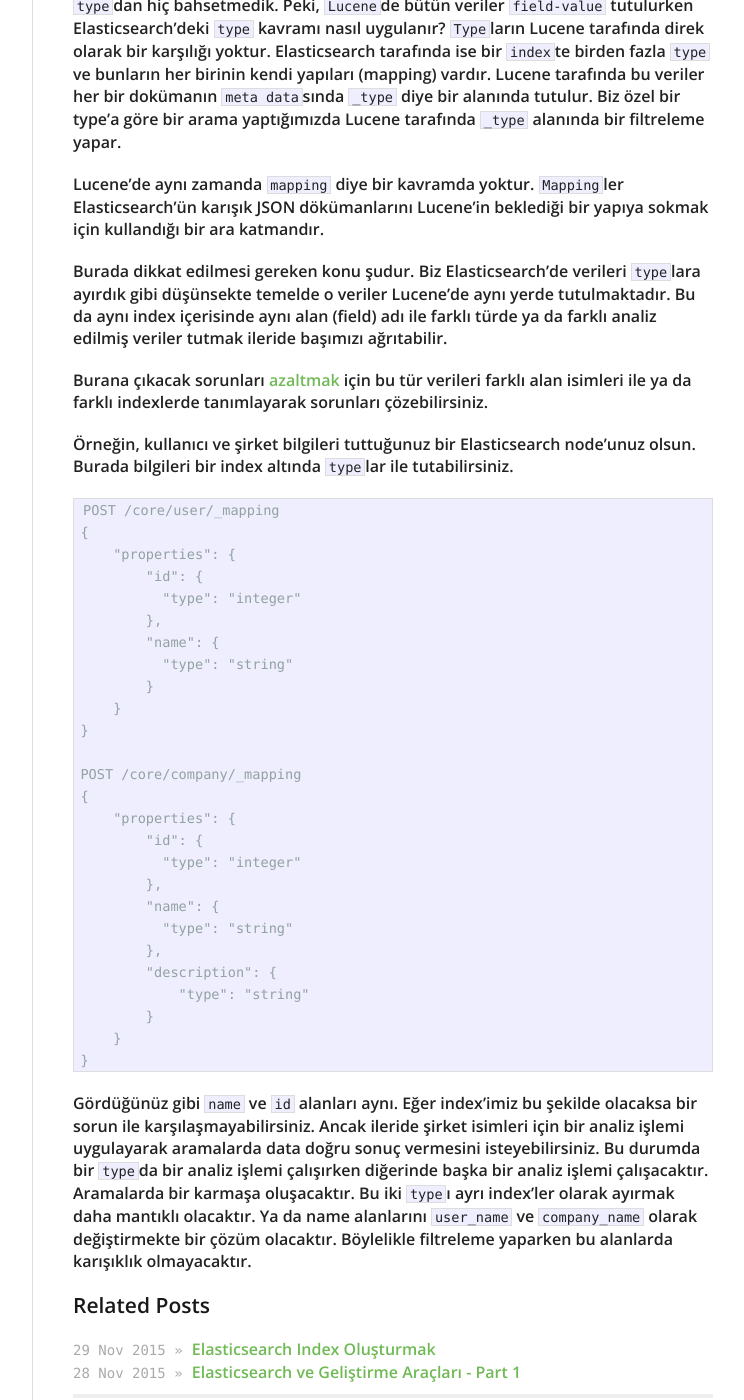
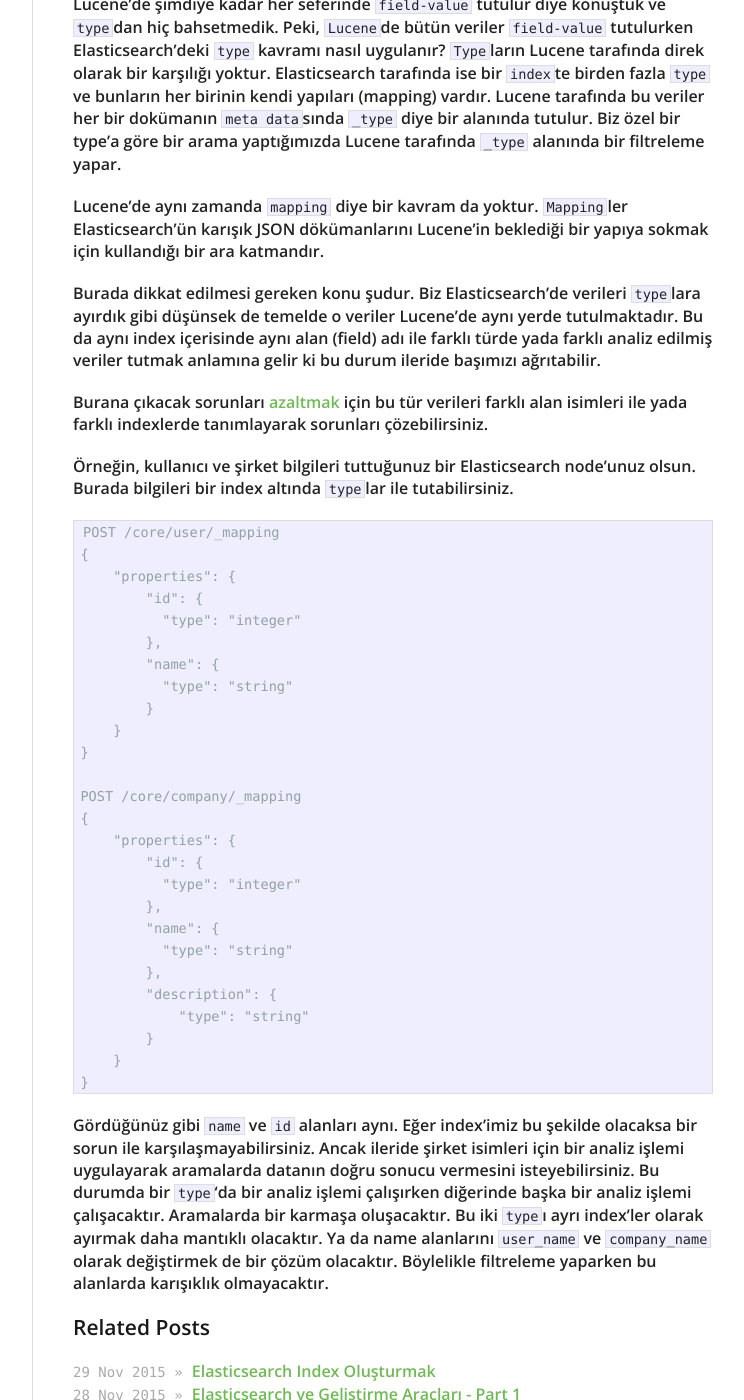
Before and after one commit to hkulekci/elasticsearch, a Jekyll site: the page built from _posts/2015-12-04-elasticsearch-type-and-mapping.md, in a window 1280 px wide and 1400 px high, scrolled down 981 px. Shown: the whole window, without its empty margins (378-1122 px from the left). Built offline with Jekyll 4.4.1, drawn with Linux system fonts in a browser that asks for light colours; nearby versions of some CDN libraries; Markdown is read by kramdown in place of the engine named in the settings; some of the changed text lies outside the part shown.

Commit message:
Bazı yazım ve tamlama düzeltmeleri yapıldı

````diff
--- a/_posts/2015-12-04-elasticsearch-type-and-mapping.md
+++ b/_posts/2015-12-04-elasticsearch-type-and-mapping.md
@@ -5,17 +5,17 @@
 - blog
 ---
 
-Elasticsearch'te `type` benzer dökümanlar sınıfıdır. Örneğin `users` adında bir index'iniz
-var. Bu index içerisinde `user` diye bir `type` oluşturabilirsiniz. Ya da kullanıcı role'lerine
+Elasticsearch'te `type` benzer dökümanlar sınıfıdır. Örneğin, `users` adında bir index'iniz
+varsa, bu index içerisinde `user` diye bir `type` oluşturabilirsiniz. Ya da kullanıcı role'lerine
 göre `type`'lar oluşturabilirsiniz. `admin`, `user`, `staff` gibi.
 
-Elasticsearch `mapping` kavramı daha önceden de belirttiğim üzere verinin yapısıdır.
-Veritabanı şeması gibi düşünün. Verilerinizin hangi alanlardan oluştuğunu ve bu
+Elasticsearch'te `mapping` kavramı, daha önceden de belirttiğim üzere verinin yapısıyla ilgilidir.
+Veritabanı şeması gibi düşünebilirsiniz. Mappingler, verilerinizin hangi alanlardan oluştuğunu, bu
 alanların tiplerinin ve özelliklerinin neler olduğunu belirtirler. Hangi alanların `index`e
-alınacağı ya da hangi alanların Lucene'de tutulacağını belirler.
+alınacağını yada hangi alanların Lucene'de tutulacağını belirler.
 
 Elasticsearch daha önceden belirttiğimiz üzere Lucene tabanlıdır. Peki Lucene
-Elasticsearch üzerinden gönderdiğimiz dökümanları nasıl görür ve nasıl saklar.
+Elasticsearch üzerinden gönderdiğimiz dökümanları nasıl görür ve nasıl saklar?
 
 Lucene'de bir döküman basit `field-value` (`alan-değer`) çiftlerini içerir. Bir alanın en az
 bir değeri ya da birden fazla değeri olmalıdır. Bazen, tek bir `string` değer analiz
@@ -39,7 +39,7 @@
 }
 ```
 
-bir hal almış olabilir. Lucene değerin `string` ya da sayı ya da tarih formatında olmasını
+bir hal almış olabilir. Lucene, değerin `string`, sayı yada tarih formatında olmasını
 önemsemez. Tüm değerler `opaque bytes` olarak kabul edilir.
 
 Lucene'de biz bir dökümanı `index`lediğimizde her bir alan (field) için değerler (values) ilgili
@@ -54,17 +54,17 @@
 `meta data`sında `_type` diye bir alanında tutulur. Biz özel bir type'a göre bir arama
 yaptığımızda Lucene tarafında `_type` alanında bir filtreleme yapar.
 
-Lucene'de aynı zamanda `mapping` diye bir kavramda yoktur. `Mapping`ler Elasticsearch'ün
+Lucene'de aynı zamanda `mapping` diye bir kavram da yoktur. `Mapping`ler Elasticsearch'ün
 karışık JSON dökümanlarını Lucene'in beklediği bir yapıya sokmak için kullandığı bir ara
 katmandır.
 
 Burada dikkat edilmesi gereken konu şudur. Biz Elasticsearch'de verileri `type`lara ayırdık
-gibi düşünsekte temelde o veriler Lucene'de aynı yerde tutulmaktadır. Bu da aynı index
-içerisinde aynı alan (field) adı ile farklı türde ya da farklı analiz edilmiş veriler tutmak
-ileride başımızı ağrıtabilir.
+gibi düşünsek de temelde o veriler Lucene'de aynı yerde tutulmaktadır. Bu da aynı index
+içerisinde aynı alan (field) adı ile farklı türde yada farklı analiz edilmiş veriler tutmak anlamına
+gelir ki bu durum ileride başımızı ağrıtabilir.
 
 Burana çıkacak sorunları [azaltmak](https://www.elastic.co/guide/en/elasticsearch/guide/current/mapping.html#_avoiding_type_gotchas)
-için bu tür verileri farklı alan isimleri ile ya da farklı indexlerde tanımlayarak sorunları
+için bu tür verileri farklı alan isimleri ile yada farklı indexlerde tanımlayarak sorunları
 çözebilirsiniz.
 
 Örneğin, kullanıcı ve şirket bilgileri tuttuğunuz bir Elasticsearch node'unuz olsun. Burada
@@ -101,8 +101,8 @@
 
 Gördüğünüz gibi `name` ve `id` alanları aynı. Eğer index'imiz bu şekilde olacaksa bir sorun ile
 karşılaşmayabilirsiniz. Ancak ileride şirket isimleri için bir analiz işlemi uygulayarak aramalarda
-data doğru sonuç vermesini isteyebilirsiniz. Bu durumda bir `type`da bir analiz işlemi çalışırken
+datanın doğru sonucu vermesini isteyebilirsiniz. Bu durumda bir `type`'da bir analiz işlemi çalışırken
 diğerinde başka bir analiz işlemi çalışacaktır. Aramalarda bir karmaşa oluşacaktır. Bu iki `type`ı
 ayrı index'ler olarak ayırmak daha mantıklı olacaktır. Ya da name alanlarını `user_name` ve
-`company_name` olarak değiştirmekte bir çözüm olacaktır. Böylelikle filtreleme yaparken
+`company_name` olarak değiştirmek de bir çözüm olacaktır. Böylelikle filtreleme yaparken
 bu alanlarda karışıklık olmayacaktır.
````
